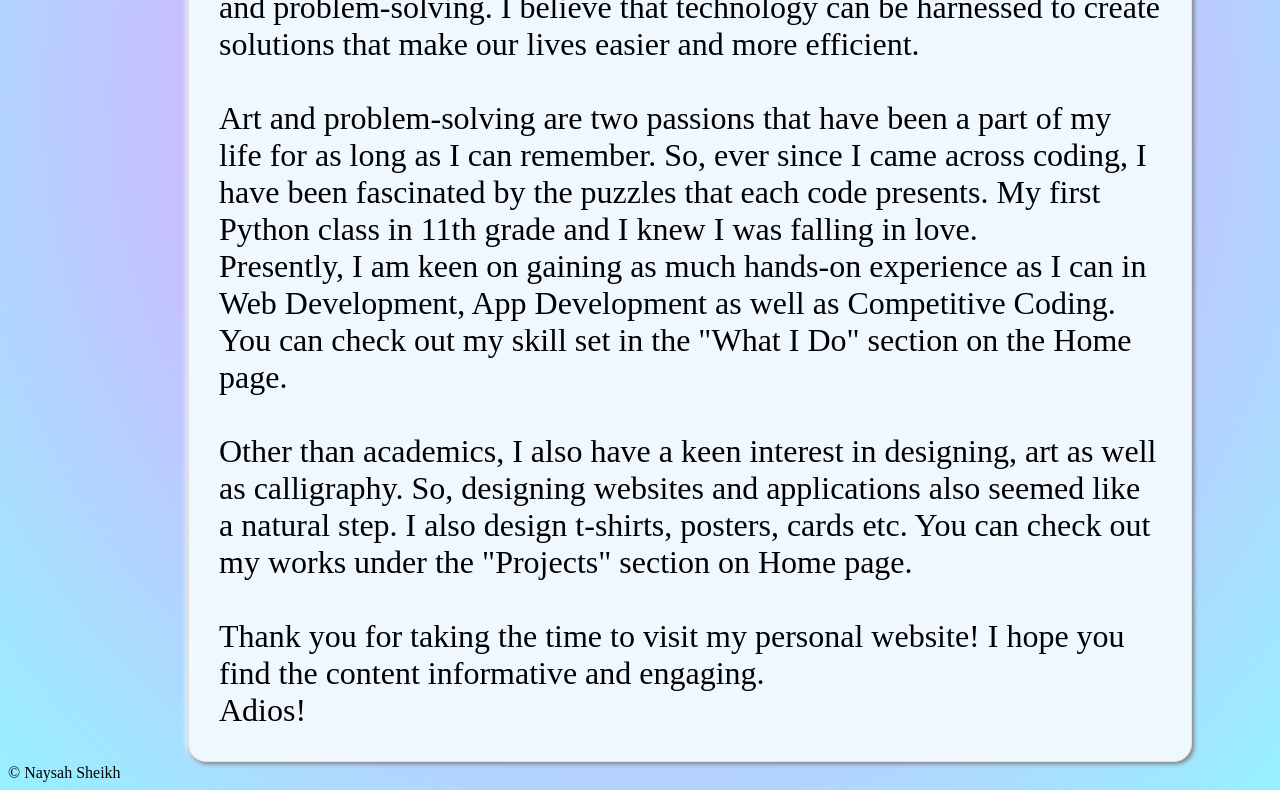
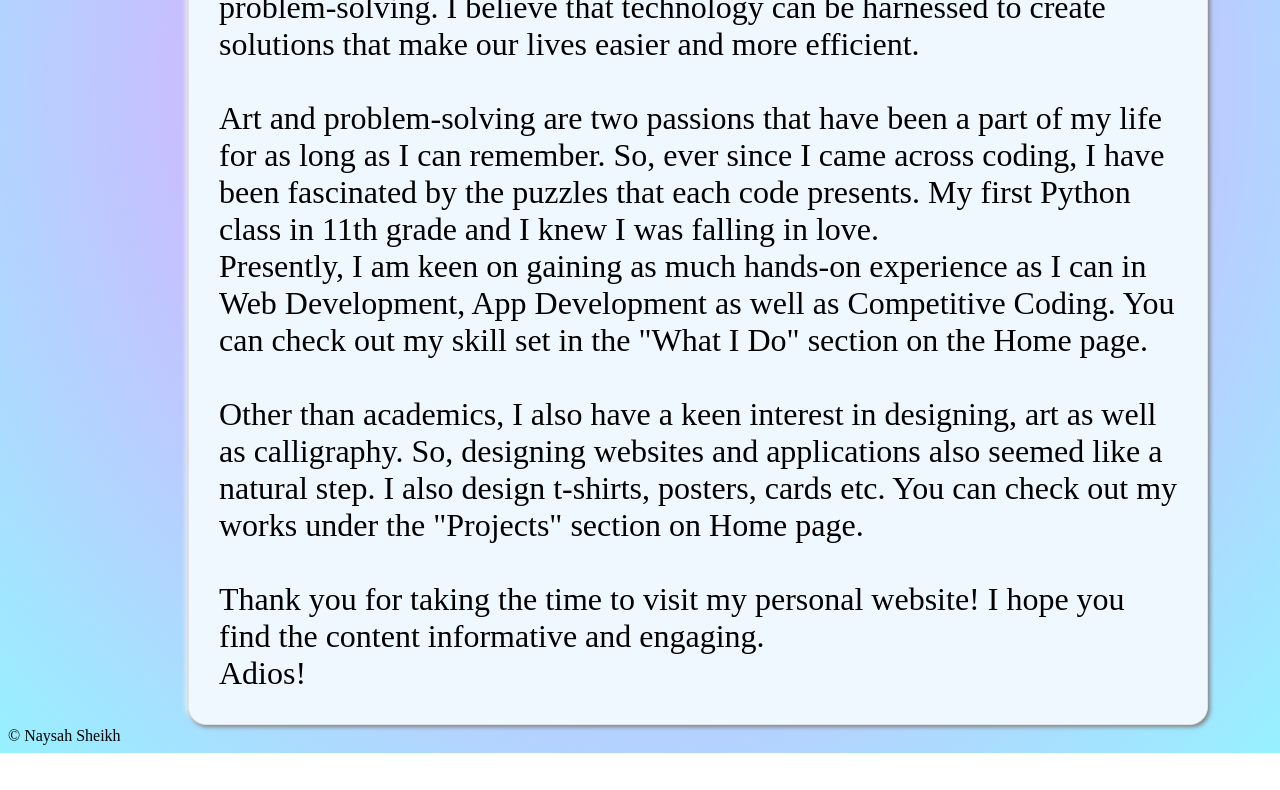
Before and after one commit to the-nayshe-5/naysahsheikh, a plain HTML site: page About2.html in a window 1280 px wide. Shown: the part 585-1375 px from the top of the page. After the commit the page ends 1338 px from the top, so only its background shows below. Drawn offline with Linux system fonts and the light colour scheme.

Commit message:
Update style2.css

```diff
--- a/style2.css
+++ b/style2.css
@@ -1,9 +1,14 @@
 body {
     background-image:radial-gradient(#FA8AFF,#96F1FF);
+    width: 100%;
 }
 
 #body_home {
     font-family: "Bahnschrift";
+}
+
+footer {
+    font-family: 'Bahnschrift';
 }
 
 .heading {
@@ -207,10 +212,6 @@ body {
     font-weight: normal;
 }
 
-.portfolio_text {
-    font-size: xx-large;
-}
-
 .loading {
     width: 200px;
     height: 120px;
@@ -235,6 +236,10 @@ body {
     padding: 0 30px;
 }
 
+#bio p {
+    font-size: xx-large;
+}
+
 #pfp_large {
     width: 250px;
     height: 250px;
```
